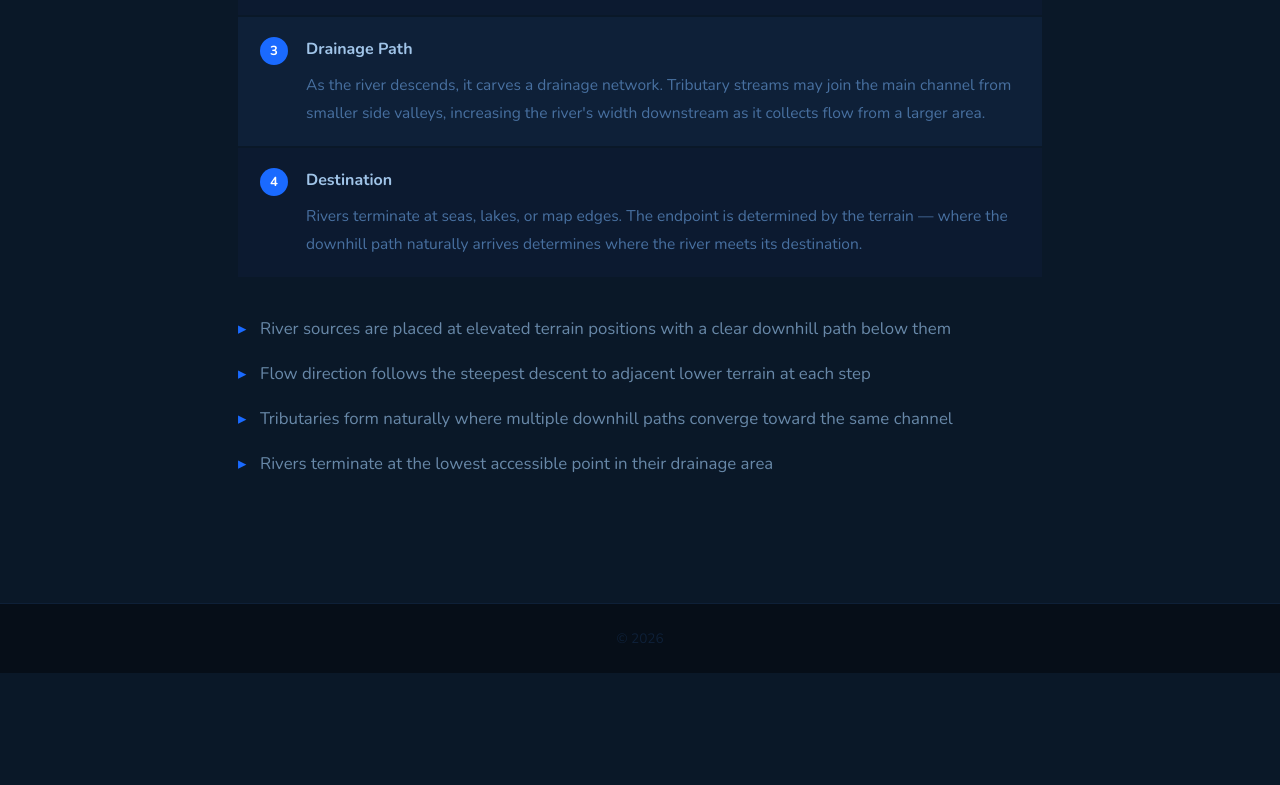
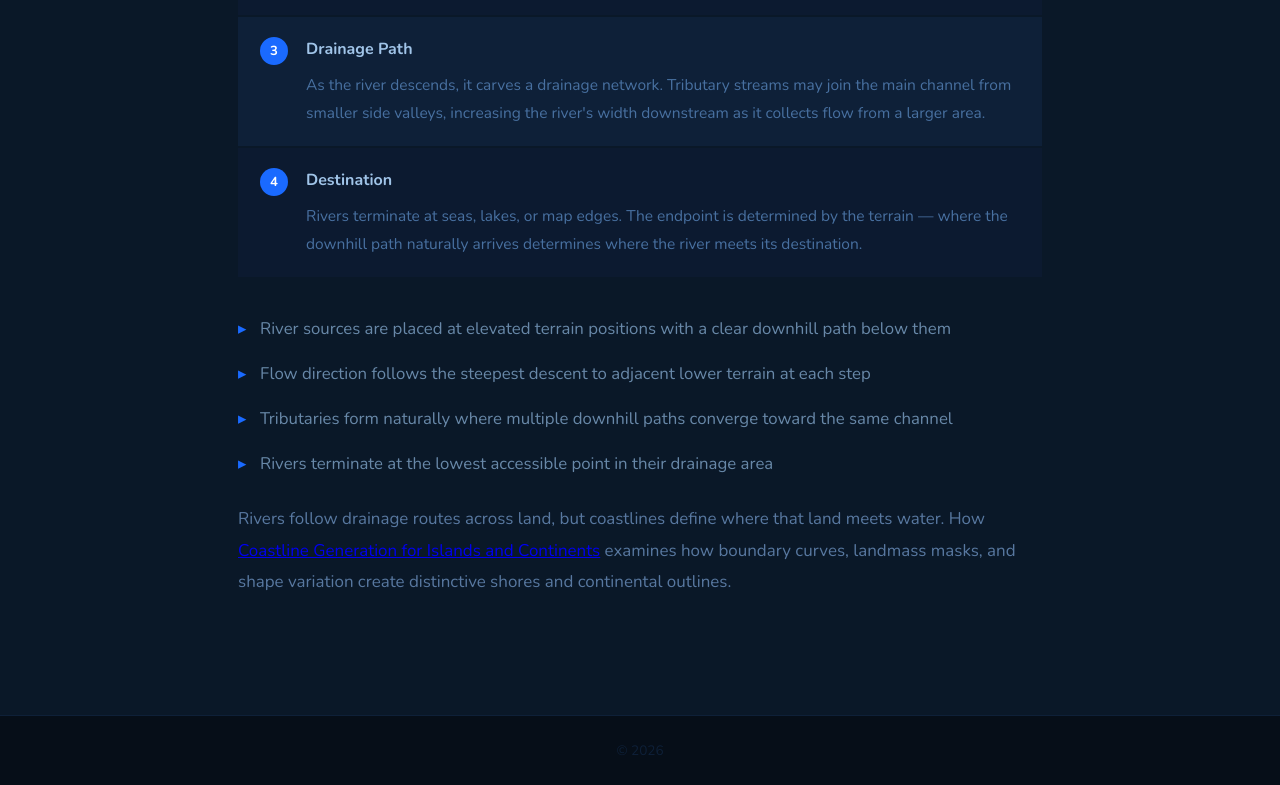
Before and after one commit to sangatechs/Follow-Natural-Terrain, a plain HTML site: page index.html in a window 1280 px wide. Shown: the part 977-1762 px from the top of the page. Before the commit the page ends 1650 px from the top, so only its background shows below. Drawn offline with nearby package versions, Linux system fonts and the light colour scheme.

Commit message:
Update index.html

```diff
--- a/index.html
+++ b/index.html
@@ -4,6 +4,7 @@
 <meta charset="UTF-8">
 <meta name="viewport" content="width=device-width, initial-scale=1.0">
 <title>How Game World Generation Creates Rivers That Follow Natural Terrain</title>
+  <meta name="google-site-verification" content="bPG46ZptvQGJ5P15BnGleiH_bttiIiTlxy-TFeE51r8" />
 <meta name="description" content="How procedural rivers follow elevation gradients and drainage networks — flow direction, source locations, downstream paths, and terrain interaction.">
 <link rel="canonical" href=""><script>document.querySelector('link[rel="canonical"]').href=window.location.href;</script>
 <script type="application/ld+json">{"@context":"https://schema.org","@type":"Article","headline":"How Game World Generation Creates Rivers That Follow Natural Terrain","publisher":{"@type":"Organization","name":"pkr98gameapp.com.pk"}}</script>
@@ -51,6 +52,7 @@ footer{background:#060e18;color:#0e2038;text-align:center;padding:22px;font-size
 <li>Tributaries form naturally where multiple downhill paths converge toward the same channel</li>
 <li>Rivers terminate at the lowest accessible point in their drainage area</li>
 </ul>
+  <p>Rivers follow drainage routes across land, but coastlines define where that land meets water. How <a href="https://shapesislandsand.netlify.app/">Coastline Generation for Islands and Continents</a> examines how boundary curves, landmass masks, and shape variation create distinctive shores and continental outlines.</p>
 </main>
 <footer>© 2026</footer>
 </body>
```
